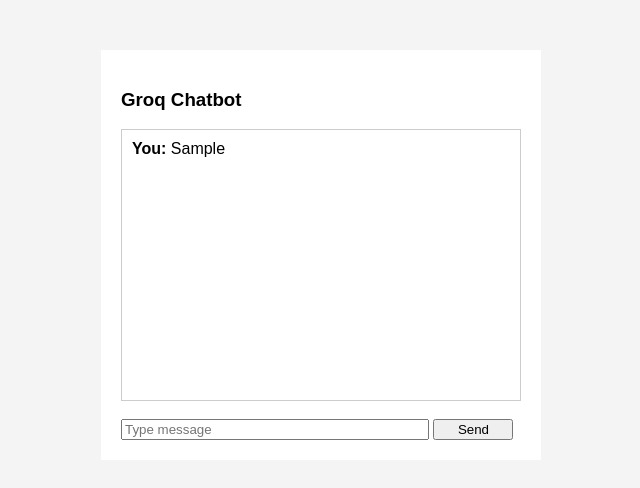
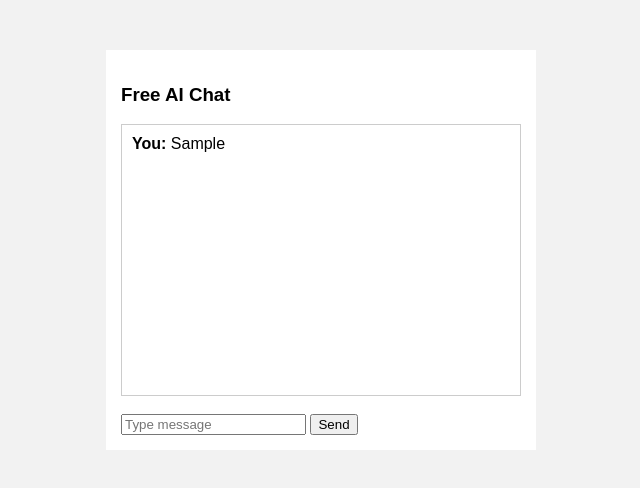
Before and after one commit to krishnakunae3631-cmyk/frontchat, a plain HTML site: page index.html in a window 1280 px wide. Both pictures are taken after typing "Sample" into the empty fields and a click on the button "Send". Shown: the whole page, without its empty margins (319-959 px from the left). Drawn offline with Linux system fonts and the light colour scheme; no server answers.

Commit message:
Update index.html

```diff
--- a/index.html
+++ b/index.html
@@ -1,39 +1,37 @@
 <!DOCTYPE html>
 <html>
 <head>
-  <title>Groq Chatbot</title>
+  <title>Free AI Chatbot</title>
   <style>
-    body { font-family: Arial; background:#f4f4f4 }
-    #box { width:400px; margin:50px auto; background:#fff; padding:20px }
-    #chat { height:250px; overflow:auto; border:1px solid #ccc; padding:10px }
-    input { width:75% }
-    button { width:20% }
+    body { font-family: Arial; background:#f2f2f2; }
+    .box { width:400px; margin:50px auto; background:#fff; padding:15px; }
+    #chat { height:250px; overflow:auto; border:1px solid #ccc; padding:10px; }
   </style>
 </head>
 <body>
-  <div id="box">
-    <h3>Groq Chatbot</h3>
-    <div id="chat"></div><br>
-    <input id="msg" placeholder="Type message">
-    <button onclick="send()">Send</button>
-  </div>
+<div class="box">
+  <h3>Free AI Chat</h3>
+  <div id="chat"></div><br>
+  <input id="msg" placeholder="Type message">
+  <button onclick="send()">Send</button>
+</div>
 
 <script>
-const BACKEND = "https://ai-chat-back-1.onrender.com";
+const BACKEND = "https://ai-chat-back-1.onrender.com"; // your backend URL
 
 async function send() {
-  const msg = document.getElementById("msg").value;
-  document.getElementById("chat").innerHTML += `<b>You:</b> ${msg}<br>`;
-  document.getElementById("msg").value = "";
+  const m = msg.value;
+  chat.innerHTML += "<b>You:</b> " + m + "<br>";
+  msg.value = "";
 
-  const res = await fetch(BACKEND + "/chat", {
+  const r = await fetch(BACKEND + "/chat", {
     method: "POST",
     headers: { "Content-Type": "application/json" },
-    body: JSON.stringify({ message: msg })
+    body: JSON.stringify({ message: m })
   });
 
-  const data = await res.json();
-  document.getElementById("chat").innerHTML += `<b>Bot:</b> ${data.reply}<br>`;
+  const d = await r.json();
+  chat.innerHTML += "<b>Bot:</b> " + d.reply + "<br>";
 }
 </script>
 </body>
```
